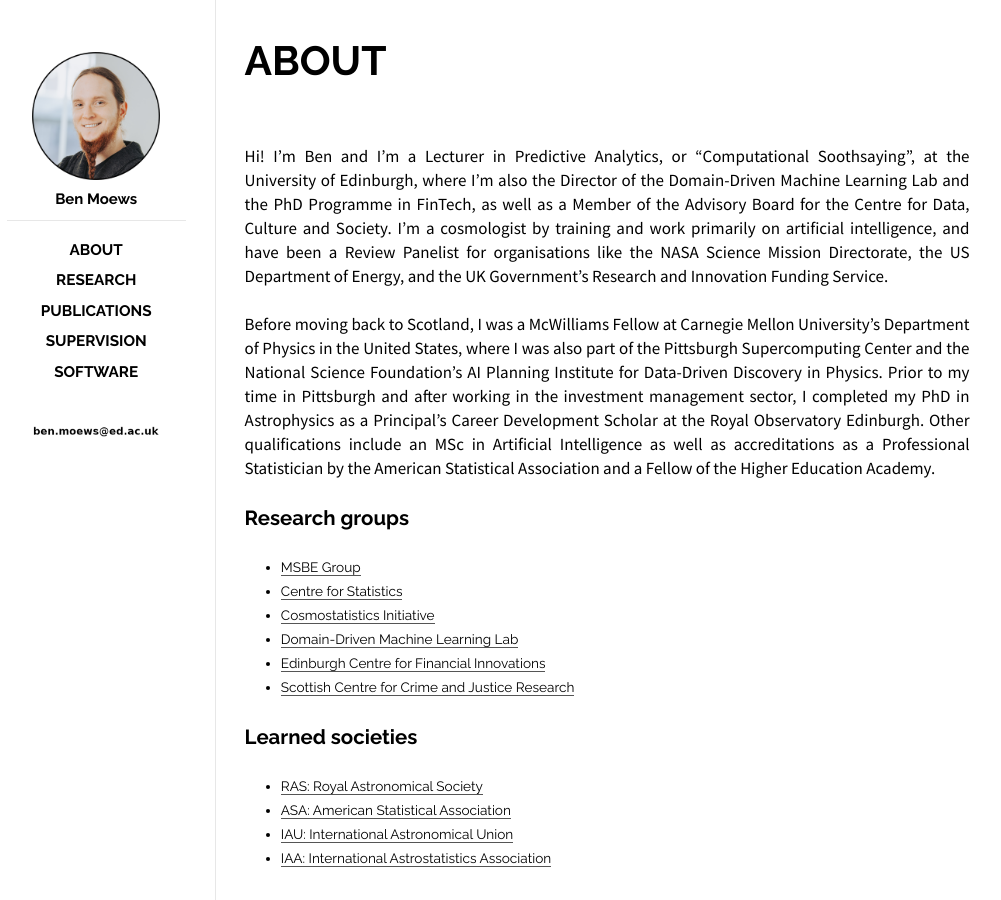
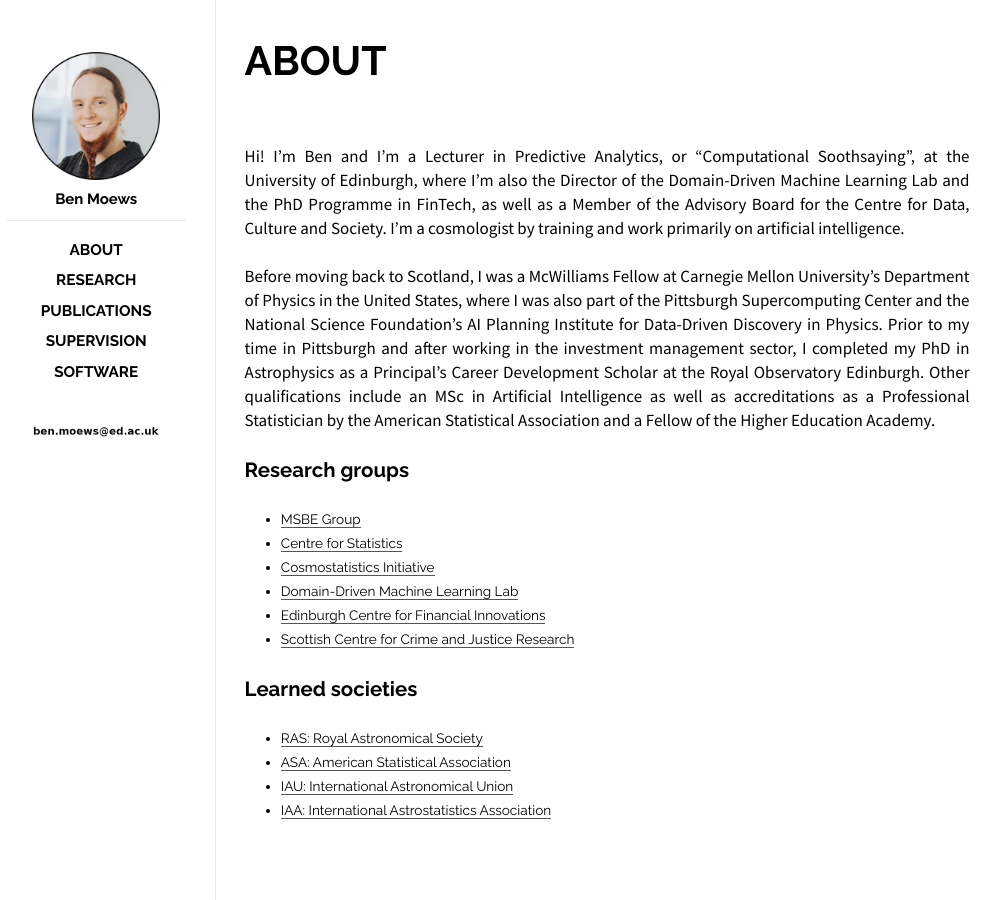
Before and after one commit to moews/moews.github.io, a Jekyll site: the page built from _posts/2017-03-27-about.md, in a window 1280 px wide. Shown: the whole page, without its empty margins (143-1144 px from the left). Built offline with Jekyll 4.4.1, drawn with Linux system fonts in a browser that asks for light colours.

Commit message:
Update 2017-03-27-about.md

```diff
--- a/_posts/2017-03-27-about.md
+++ b/_posts/2017-03-27-about.md
@@ -8,7 +8,9 @@
 
 <br>
 
-Hi! I’m Ben and I’m a Lecturer in Predictive Analytics, or “Computational Soothsaying”, at the University of Edinburgh, where I'm also the Director of the Domain-Driven Machine Learning Lab and the PhD Programme in FinTech, as well as a Member of the Advisory Board for the Centre for Data, Culture and Society. I’m a cosmologist by training and work primarily on artificial intelligence, and have been a Review Panelist for organisations like the NASA Science Mission Directorate, the US Department of Energy, and the UK Government's Research and Innovation Funding Service.
+Hi! I’m Ben and I’m a Lecturer in Predictive Analytics, or “Computational Soothsaying”, at the University of Edinburgh, where I'm also the Director of the Domain-Driven Machine Learning Lab and the PhD Programme in FinTech, as well as a Member of the Advisory Board for the Centre for Data, Culture and Society. I’m a cosmologist by training and work primarily on artificial intelligence.
+
+<!--, and have been a Review Panelist for organisations like the NASA Science Mission Directorate, the US Department of Energy, and the UK Government's Research and Innovation Funding Service.-->
 
 <!--Hi! I’m Ben, and I’m a Lecturer in Predictive Analytics, or “Computational Soothsaying”, here at the University of Edinburgh, where I’m also currently the Director of the PhD Programme in Financial Technology and the Chair of the Advisory Board for the Centre for Data, Culture and Society. I’m a cosmologist by training and work primarily on machine learning and statistics.-->
 
```
